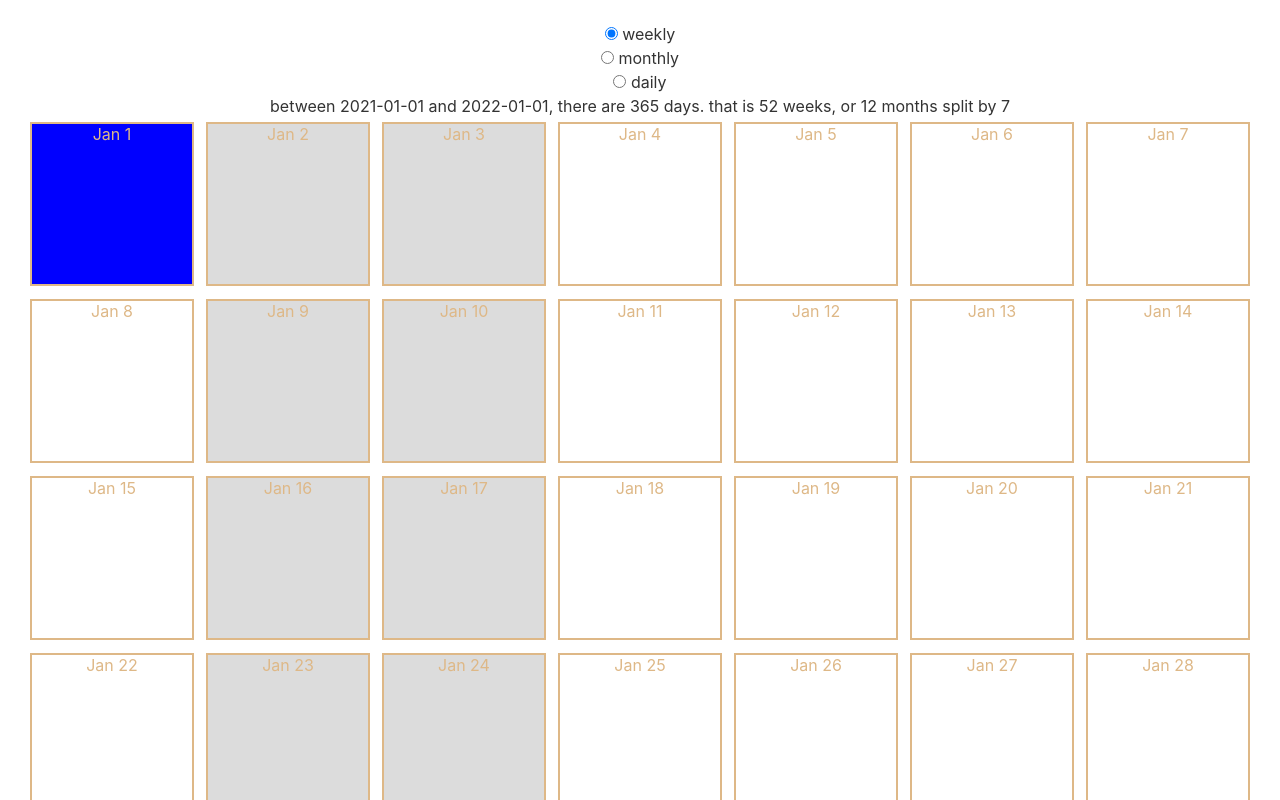
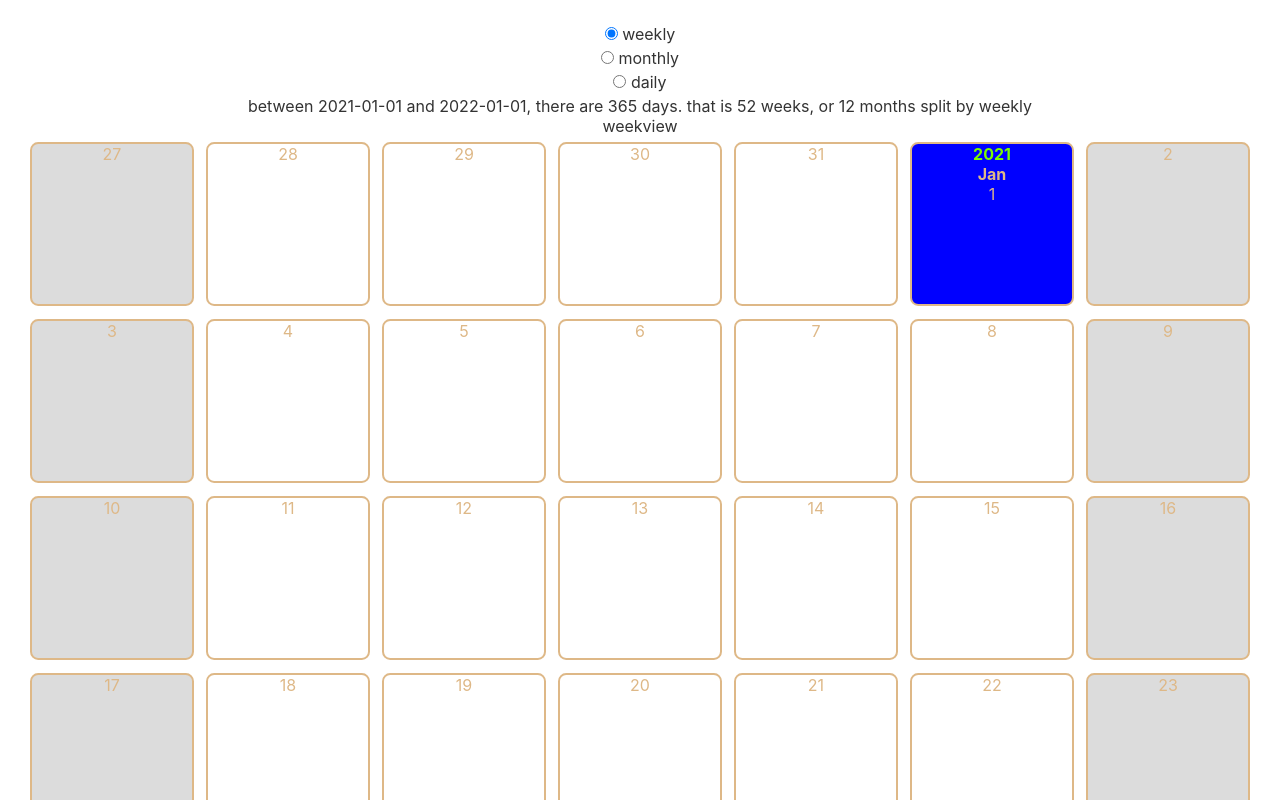
Before and after one commit to deddu/calendar-generator, a Svelte app: page / in a window 1280 px wide. Shown: the top 800 px of the page. Built offline with nearby package versions, Linux system fonts and the light colour scheme.

Commit message:
now with padding on days and weesk starting on locale

```diff
--- a/src/App.svelte
+++ b/src/App.svelte
@@ -1,26 +1,26 @@
 <script>
-	let calw = 7;
+	let caltype = 'weekly';
 	import Cal from './Cal.svelte';
 </script>
 
 <main>
 
 <label>
-	<input type=radio bind:group={calw} value={7}>
+	<input type=radio bind:group={caltype} value={'weekly'}>
 	weekly
 </label>
 
 <label>
-	<input type=radio bind:group={calw} value={31}>
+	<input type=radio bind:group={caltype} value={'monthly'}>
 	monthly
 </label>
 
 <label>
-	<input type=radio bind:group={calw} value={1}>
+	<input type=radio bind:group={caltype} value={'daily'}>
 	daily
 </label>
 
-	<Cal start='2021-01-01' end='2022-01-01' w={calw}></Cal>
+	<Cal start='2021-01-01' end='2022-01-01' caltype={caltype}></Cal>
 </main>
 
 <style>
--- a/src/Cal.svelte
+++ b/src/Cal.svelte
@@ -2,18 +2,28 @@
 <script>
     import dayjs from 'dayjs';
     import weekday from 'dayjs/plugin/weekday';
+    import dayOfYear from 'dayjs/plugin/dayOfYear';
+    import Weekview from './Weekview.svelte';
+    import Monthview from './Monthview.svelte';
+
     dayjs.extend(weekday);
+    dayjs.extend(dayOfYear);
 
-    export let start='2021-01-01',end='2022-01-01', w=7;
+    export let start='2021-01-01',end='2022-01-01', caltype='weekly';
+
     const s = dayjs(start);
     const e = dayjs(end);
+    //start laying out days with a sunday/monday based on locale.
+    let pad = s.weekday();
     let daysCount =  e.diff(s,'day');
     let weeksCount = e.diff(s,'week');
     let monthsCount = e.diff(s,'month');
 
+    let paddeddays = 'x'.repeat(daysCount+pad).split('').map((x,i)=>s.subtract(pad,'days').add(i,'days'));
     let days = 'x'.repeat(daysCount).split('').map((x,i)=>s.add(i,'days'));
     const dow = {0:'sun',1:'mon',2:'tue',3:'wed',4:'thu',5:'fri',6:'sat'}
     const getDow = x => dow[x.day()];
+
 </script>
 <style>
 	div .cal {
@@ -27,6 +37,7 @@
 	}
     div .day {
         border:2px solid;
+        border-radius: 5%;
         margin: .4em;
         align-self: stretch;
         height:10em;
@@ -43,10 +54,11 @@
 </style>
 <div>
     between {start} and {end}, there are {daysCount} days. that is {weeksCount} weeks, or {monthsCount} months
-    split by {w}
-    <div class='cal'  style="--days-width: {w}">
-    {#each days as day,i }
-		<div id={i} class='day {getDow(day)} {day.date()==1?'first_of_month':''}'> {day.format('MMM D')} </div>
-	{/each}
-    </div>
+    split by {caltype}
+    {#if caltype=='weekly'}
+    <Weekview days={paddeddays}></Weekview>
+    {/if}
+    {#if caltype=='monthly'}
+    <Monthview days={days}></Monthview>
+    {/if}
 </div>
--- /dev/null
+++ b/src/Monthview.svelte
@@ -0,0 +1,76 @@
+<!-- let dates = Array.from('x'.repeat(365)).map(x=>new Date()); -->
+<script>
+    export let days = [];
+    let w=31;
+    const dow = {0:'sun',1:'mon',2:'tue',3:'wed',4:'thu',5:'fri',6:'sat'}
+    const getDow = x => dow[x.day()];
+    // const shouldMonthPadding = day => day.daysInMonth() - day.date();
+    const isLastOfMonth = day => day.daysInMonth() - day.date()  == 0;
+    const getMonthPadding = day => w - day.date();
+</script>
+<style>
+	div .cal {
+		/* this will only affect <p> elements in this component */
+		color: burlywood;
+        display: grid;
+        grid-template-columns:
+            repeat(var(--days-width), minmax(10px, 1fr));
+            /* column-gap: 10px; */
+        align-items: stretch;
+	}
+    div .day {
+        border:2px solid;
+        border-radius: 5%;
+        margin: .4em;
+        align-self: stretch;
+        height:10em;
+
+    }
+    .day .mm {display: none;}
+    .day .yy {display: none;}
+
+    .sun, .sat {
+        background-color: gainsboro;
+    }
+    .first_of_month {
+        /* align-self:flex-end; */
+        /* grid-area: 4; */
+        background-color:blue;
+    }
+    .first_of_month .mm  {
+        font-weight:bold;
+        display: inherit;
+    }
+
+    .first_of_year .mm {
+        color:lawngreen;
+    }
+
+    .day.padding {
+        border:none;
+    }
+
+</style>
+<div> weekview
+    <div class='cal'  style="--days-width: {w}">
+    {#each days as day,i }
+		<div id={i} class='day
+         {getDow(day)}
+         {day.date()==1?'first_of_month':''}
+         {day.dayOfYear()==1?'first_of_year':''}
+         {isLastOfMonth(day)?'last_of_month':''}
+         '>
+            <div class='mm'>{day.format('MMM')} </div>
+            <div class='dd'>{day.format('D')} </div>
+            <div class='yy'>{day.format('YYYY')} </div>
+        </div>
+        <!--pads till month ends-->
+        {#if isLastOfMonth(day) }
+        {#each Array(getMonthPadding(day)) as _, row}
+        <div class='day padding'></div>
+        {/each}
+
+        {/if}
+	{/each}
+    </div>
+</div>
--- /dev/null
+++ b/src/Weekview.svelte
@@ -0,0 +1,60 @@
+<!-- let dates = Array.from('x'.repeat(365)).map(x=>new Date()); -->
+<script>
+    export let days = [];
+    let w=7;
+    const dow = {0:'sun',1:'mon',2:'tue',3:'wed',4:'thu',5:'fri',6:'sat'}
+    const getDow = x => dow[x.day()];
+
+</script>
+<style>
+	div .cal {
+		/* this will only affect <p> elements in this component */
+		color: burlywood;
+        display: grid;
+        grid-template-columns:
+            repeat(var(--days-width), minmax(10px, 1fr));
+            /* column-gap: 10px; */
+        align-items: stretch;
+	}
+    div .day {
+        border:2px solid;
+        border-radius: 5%;
+        margin: .4em;
+        align-self: stretch;
+        height:10em;
+
+    }
+    .day .mm {display: none;}
+    .day .yy {display: none;}
+
+    .sun, .sat {
+        background-color: gainsboro;
+    }
+    .first_of_month {
+        /* align-self:flex-end; */
+        /* grid-area: 4; */
+        background-color:blue;
+    }
+    .first_of_month .mm  {
+        font-weight:bold;
+        display: inherit;
+    }
+
+    .first_of_year .yy {
+        display: inherit;
+        color:lawngreen;
+        font-weight:bold;
+    }
+
+</style>
+<div> weekview
+    <div class='cal'  style="--days-width: {w}">
+    {#each days as day,i }
+		<div id={i} class='day {getDow(day)} {day.date()==1?'first_of_month':''} {day.dayOfYear()==1?'first_of_year':''}'>
+            <div class='yy'>{day.format('YYYY')} </div>
+            <div class='mm'>{day.format('MMM')} </div>
+            <div class='dd'>{day.format('D')} </div>
+        </div>
+	{/each}
+    </div>
+</div>
```
